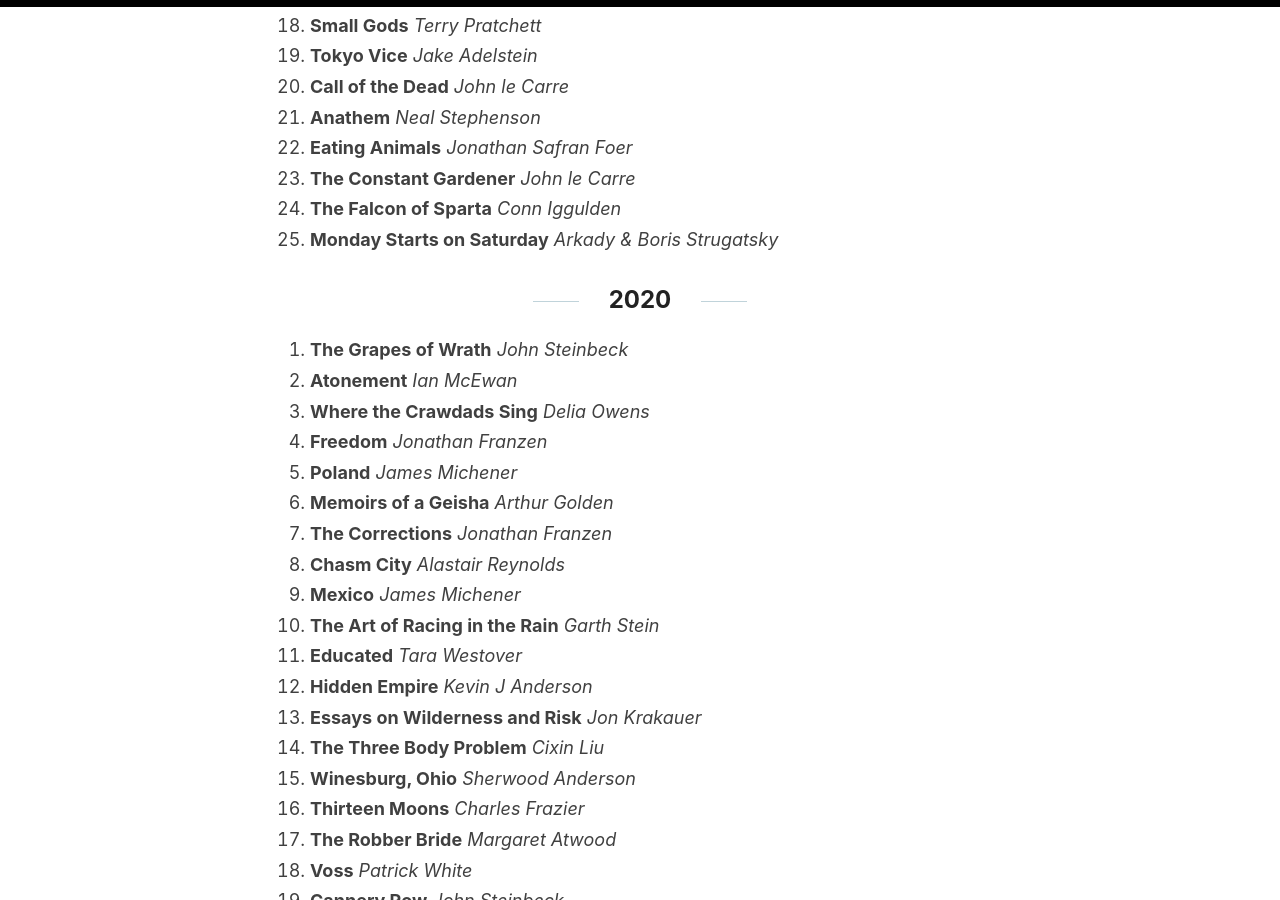
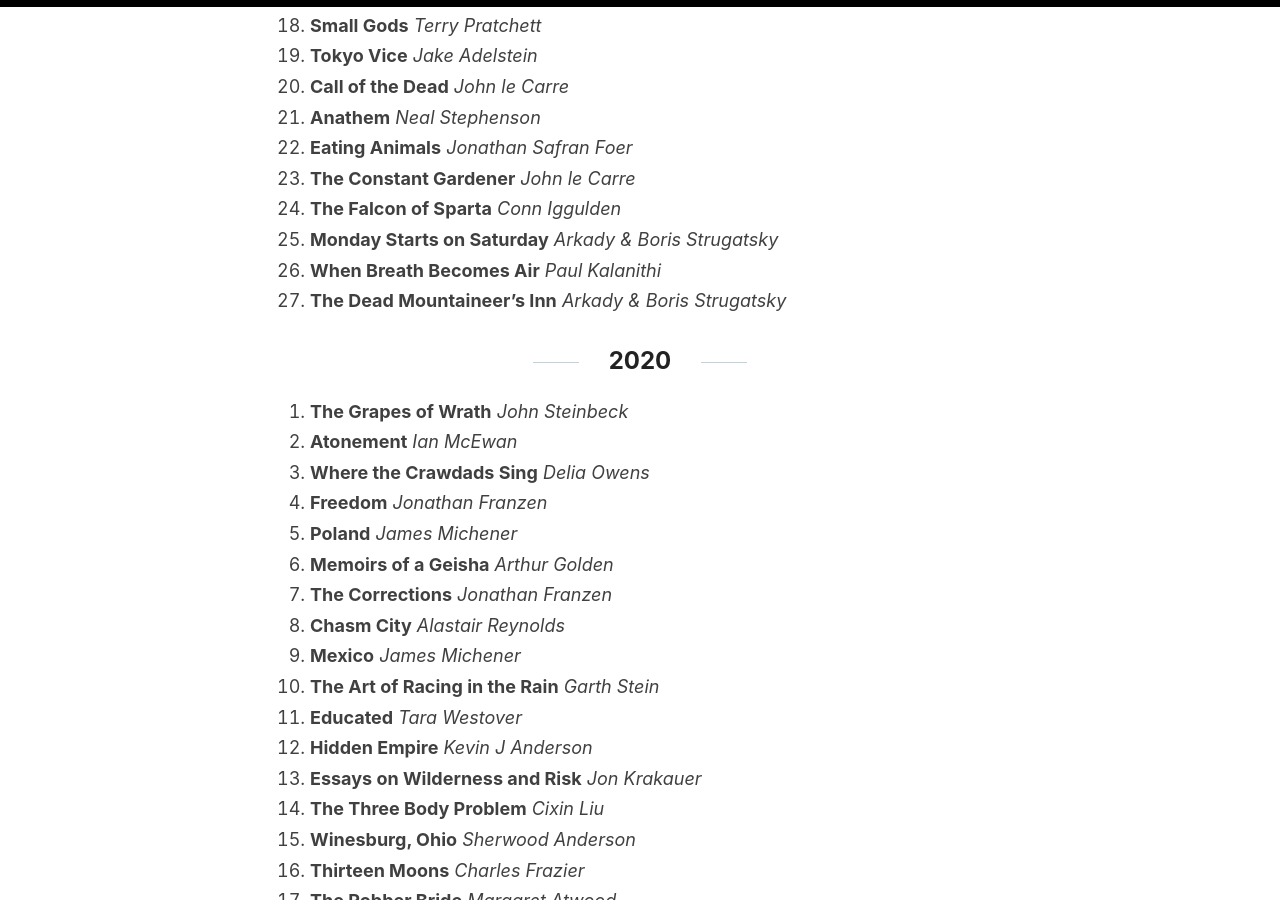
Before and after one commit to Murrkeys/Murrkeys.github.io, a Jekyll site: the page built from _posts/2020-08-26-books.md, in a window 1280 px wide and 900 px high, scrolled down 1000 px. Built offline with Jekyll 4.4.1, drawn with Linux system fonts in a browser that asks for light colours.

Commit message:
Update 2020-08-26-books.md

```diff
--- a/_posts/2020-08-26-books.md
+++ b/_posts/2020-08-26-books.md
@@ -32,6 +32,8 @@ A list of books I am currently reading or have read. Think of this as a virtual
 23. **The Constant Gardener** *John le Carre*
 24. **The Falcon of Sparta** *Conn Iggulden*
 25. **Monday Starts on Saturday** *Arkady & Boris Strugatsky*
+26. **When Breath Becomes Air** *Paul Kalanithi*
+27. **The Dead Mountaineer's Inn** *Arkady & Boris Strugatsky*
 
 ## 2020
 
```
